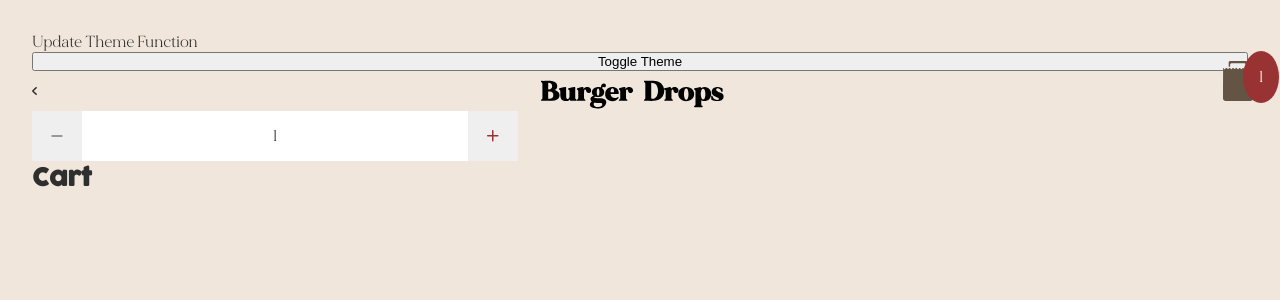
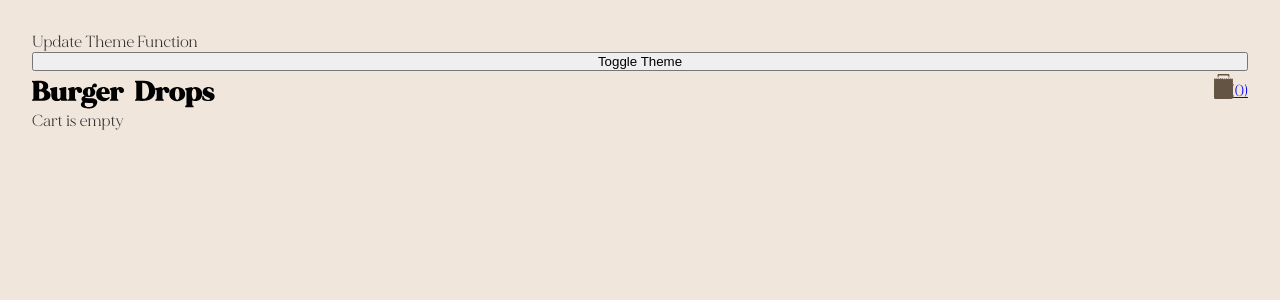
Before and after one commit to annasybingco/taco-restaurant, a React (Vite) app: page /cart in a window 1280 px wide. Shown: the top 300 px of the page. Built offline with nearby package versions, Linux system fonts and the light colour scheme.

Commit message:
add context to pass information down to cart

```diff
--- a/src/App.jsx
+++ b/src/App.jsx
@@ -3,20 +3,25 @@ import React from "react";
 import FunctionContextComponent from "./Functions/FunctionContextComponent.jsx";
 import Homepage from "./pages/Homepage/Homepage";
 import Details from "./pages/Details/Details";
-import Cart from "./pages/Cart/Cart";
+import Cart1 from "./pages/Cart/Cart1";
 import { ThemeProvider } from "./Context/ThemeContext.jsx";
+import Header from "./components/Header/Header.jsx";
+import { CartProvider } from "./Context/CartContext.jsx";
 
 function App() {
   return (
     <ThemeProvider>
+      <CartProvider>
         <FunctionContextComponent />
         <BrowserRouter>
+          <Header />
           <Routes>
             <Route path="/" element={<Homepage />} />
             <Route path="/:id" element={<Details />} />
-          <Route path="/cart" element={<Cart />} />
+            <Route path="/cart" element={<Cart1 />} />
           </Routes>
         </BrowserRouter>
+      </CartProvider>
     </ThemeProvider>
   );
 }
--- /dev/null
+++ b/src/Context/CartContext.jsx
@@ -0,0 +1,29 @@
+import React, { useReducer, useContext, createContext } from "react";
+
+const CartStateContext = createContext(); //its the array where each element is a product that is within the cart
+const CartDispatchContext = createContext(); //holds the dispatch function which lets us fire the the action in the reducer
+
+export const useCart = () => useContext(CartStateContext);
+export const useDispatchCart = () => useContext(CartDispatchContext);
+
+const reducer = (state, action) => {
+  switch (action.type) {
+    case "ADD":
+      return [...state, action.item];
+    case "REMOVE":
+      return state.filter((_, index) => index !== action.index);
+    default:
+      throw new Error(`unknown action ${action.type}`);
+  }
+};
+
+export const CartProvider = ({ children }) => {
+  const [state, dispatch] = useReducer(reducer, []);
+  return (
+    <CartDispatchContext.Provider value={dispatch}>
+      <CartStateContext.Provider value={state}>
+        {children}
+      </CartStateContext.Provider>
+    </CartDispatchContext.Provider>
+  );
+};
--- a/src/components/Header/Header.jsx
+++ b/src/components/Header/Header.jsx
@@ -1,14 +1,19 @@
 import logo from "../../assets/icons/burger-drop-logo.svg";
 import cart from "../../assets/icons/cart.svg";
 import "./Header.scss";
+import { useCart } from "../../Context/CartContext";
+import { Link } from "react-router-dom";
 
 function Header() {
+  const items = useCart();
   return (
     <div className="header">
       <img src={logo} alt="" className="header__logo" />
       <section className="cart">
-        <img src={cart} alt="" className="cart__icon" />
-        <span className="cart__value">0</span>
+        <Link to="/cart">
+          <img src={cart} alt="" className="cart__icon" />({items.length})
+          {/* <span className="cart__value">0</span> */}
+        </Link>
       </section>
     </div>
   );
--- a/src/components/MenuItemDetails/MenuItemDetails.jsx
+++ b/src/components/MenuItemDetails/MenuItemDetails.jsx
@@ -1,16 +1,19 @@
 import close from "../../assets/icons/close.svg";
 import "../MenuId/MenuId.scss";
-import { Link } from "react-router-dom";
+import { useDispatchCart } from "../../Context/CartContext";
 
 const MenuItemDetails = ({ item, ingredient }) => {
-  console.log(item);
+  const dispatch = useDispatchCart();
+
+  const addtoCart = (item) => {
+    console.log(item);
+    dispatch({ type: "ADD", item });
+  };
+
   return (
     <>
       <div>
         <h2>{item.title}</h2>
-        <Link to={{ pathname: "/cart", state: { item, ingredient } }}>
-          Go to Cart
-        </Link>
       </div>
       {/* -----------------------image---------------------- */}
       <div className="details__img">
@@ -65,7 +68,7 @@ const MenuItemDetails = ({ item, ingredient }) => {
           placeholder="Add a note (Extra drop sauce, no onions, etc)"
         ></textarea>
       </div>
-      <button>Add to Cart</button>
+      <button onClick={() => addtoCart(item)}>Add to Cart</button>
     </>
   );
 };
--- a/src/pages/Cart/Cart.jsx
+++ /dev/null
@@ -1,47 +0,0 @@
-import { useState } from "react";
-import { useLocation } from "react-router-dom";
-import QuantitySelector from "../../components/QuantitySelector/QuantitySelector";
-import cart from "../../assets/icons/cart.svg";
-import logo from "../../assets/icons/burger-drop-logo.svg";
-import back from "../../assets/icons/back.svg";
-import "./Cart.scss";
-
-const CartPage = () => {
-  const [cartQuantity, setCartQuantity] = useState(1);
-  const location = useLocation();
-  console.log(location);
-  const { item } = location;
-  console.log(item);
-
-  return (
-    <>
-      <div>
-        <div className="cart">
-          <img src={back} alt="back-icon" />
-          <img src={logo} alt="logo" />
-          <div className="cart-qty">
-            <img src={cart} alt="cart-icon" className="cart-icon" />
-            <span className="qty-bg">{cartQuantity}</span>
-          </div>
-        </div>
-        <QuantitySelector
-          count={cartQuantity}
-          setCount={setCartQuantity}
-          minValue={1}
-          maxValue={100}
-        />
-      </div>
-      <div>
-        <h1>Cart</h1>
-        {item && (
-          <div>
-            <img src={item.photo} alt={item.title} />
-            <h2>{item.title}</h2>
-          </div>
-        )}
-      </div>
-    </>
-  );
-};
-
-export default CartPage;
--- /dev/null
+++ b/src/pages/Cart/Cart1.jsx
@@ -0,0 +1,33 @@
+import { useCart, useDispatchCart } from "../../Context/CartContext";
+
+const Cart1 = () => {
+  const items = useCart();
+  const dispatch = useDispatchCart();
+
+  if (items.length === 0) {
+    return (
+      <main>
+        <p>Cart is empty</p>
+      </main>
+    );
+  }
+
+  return (
+    <main>
+      <h2>Your Cart</h2>
+      <ul>
+        {items.map((item, index) => (
+          <li key={index}>
+            <p>{item.title}</p>
+            <p>{item.price}</p>
+            <button onClick={() => dispatch({ type: "REMOVE", index })}>
+              Remove
+            </button>
+          </li>
+        ))}
+      </ul>
+    </main>
+  );
+};
+
+export default Cart1;
--- a/src/pages/Homepage/Homepage.jsx
+++ b/src/pages/Homepage/Homepage.jsx
@@ -1,7 +1,6 @@
 import "../../styles/_typography.scss";
 import "./Homepage.scss";
 import "../../styles/_variables.scss";
-import Header from "../../components/Header/Header.jsx";
 
 import React from "react";
 import MenuItems from "../../components/MenuItems/MenuItems.jsx";
@@ -10,7 +9,6 @@ import Navigation from "../../components/Navigation/Navigation.jsx";
 function Homepage() {
   return (
     <div className="page">
-      <Header />
       <Navigation />
       <MenuItems />
     </div>
```
Lines whose indentation alone changed are shown as unchanged.
